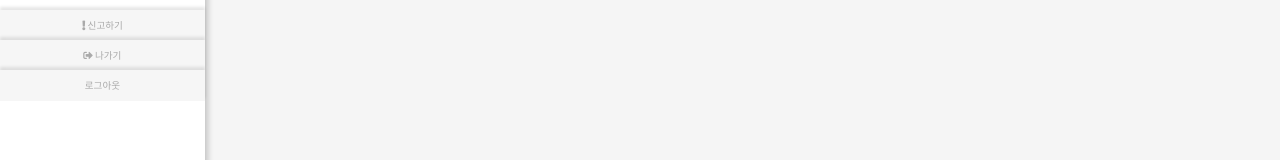
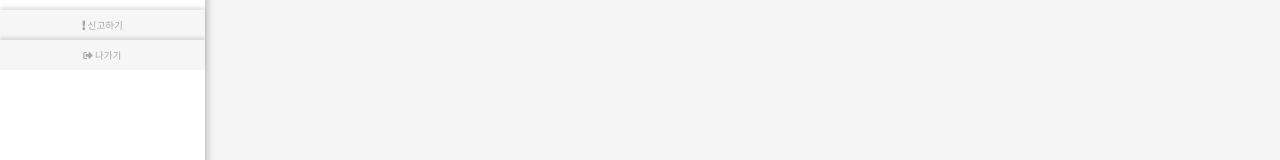
Before and after one commit to jidole02/frandom-baepo, a React (Create React App) app: page /chating in a window 1280 px wide. Shown: the part 128-288 px from the top of the page. Built offline with nearby package versions, Linux system fonts and the light colour scheme.

Commit message:
로그아웃 삭제

```diff
--- a/src/components/CHATINGPAGE/chatingPage.js
+++ b/src/components/CHATINGPAGE/chatingPage.js
@@ -206,12 +206,12 @@ function ChatingPage(Lang) {
                         onClick={() => { window.location.href = "/match" }}
                         style={{ backgroundColor: (mode === 'dark') ? 'rgb(100,100,100)' : '' }}><i className="fas fa-sign-out-alt"></i>{(a === 0) ? "EXIT" : "나가기"}
                     </c.SettingChoose>
-                    <c.SettingChoose
+{/*                     <c.SettingChoose
                         onClick={() => {
                             window.localStorage.setItem("token", " ")
                             window.location.href = "/";
                         }}
-                        style={{ backgroundColor: (mode === 'dark') ? 'rgb(100,100,100)' : '' }}>{(a === 0) ? "LOGOUT" : "로그아웃"}</c.SettingChoose>
+                        style={{ backgroundColor: (mode === 'dark') ? 'rgb(100,100,100)' : '' }}>{(a === 0) ? "LOGOUT" : "로그아웃"}</c.SettingChoose> */}
                 </c.SettingChat>
             </c.SideBar>
             <c.ChatingContainer ref={ChatingDiv}>
```
Also changed, not shown: 1 other file (tests, documents, lock files or other folders).
